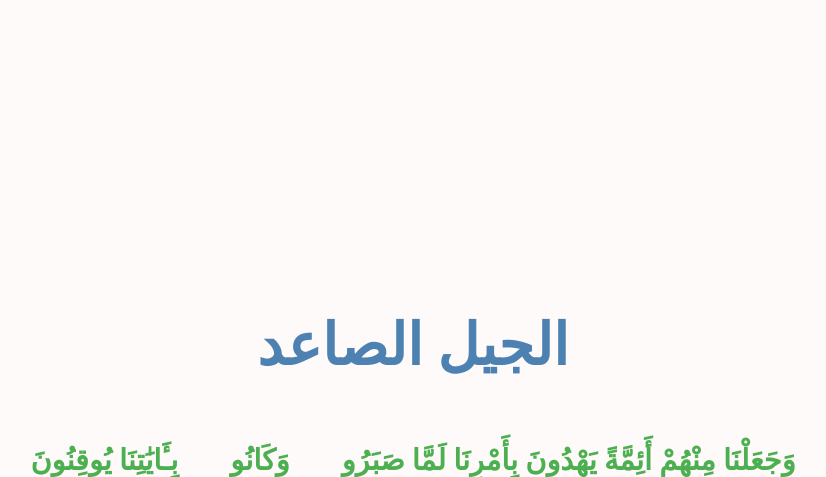
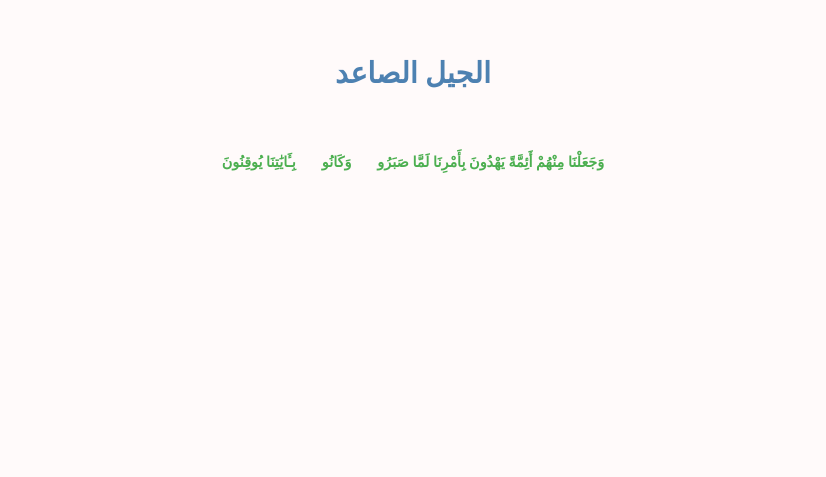
Before and after one commit to abdullahalkharyeef/-, a plain HTML site: page index.html in a window 1280 px wide. Shown: the part 464-941 px from the top of the page, without its empty margins (235-1061 px from the left). After the commit the page ends 808 px from the top, so only its background shows below. Drawn offline with Linux system fonts and the light colour scheme; a web font is replaced by a local one.

Commit message:
Update master.css

```diff
--- a/master.css
+++ b/master.css
@@ -8,7 +8,7 @@ font-family: 'Lateef', serif;
 display: block;
 text-align: center;
 margin: inherit;
-font-size: 3em;
+font-size: 1.5em;
 padding: inherit;
 font-weight: 650;
 width: 100%;
@@ -18,7 +18,7 @@ top: 0;
 left: 0;
 }
 .start{
-  margin: 60% 5% 0% 5%;
+  margin: 40% 5% 0% 5%;
   font-size: 1.2em;
   color: #4d81b1;
 }
```
